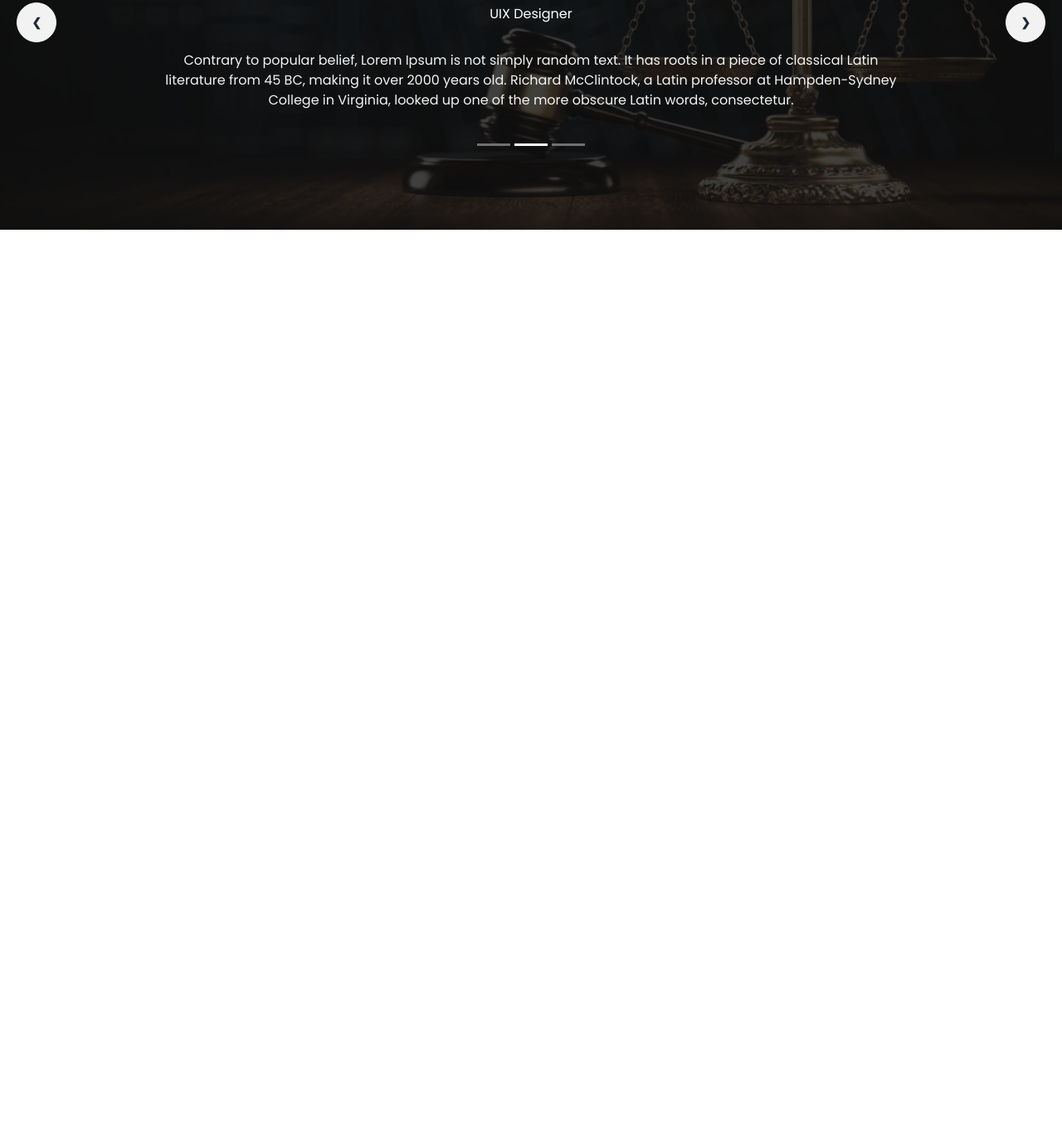
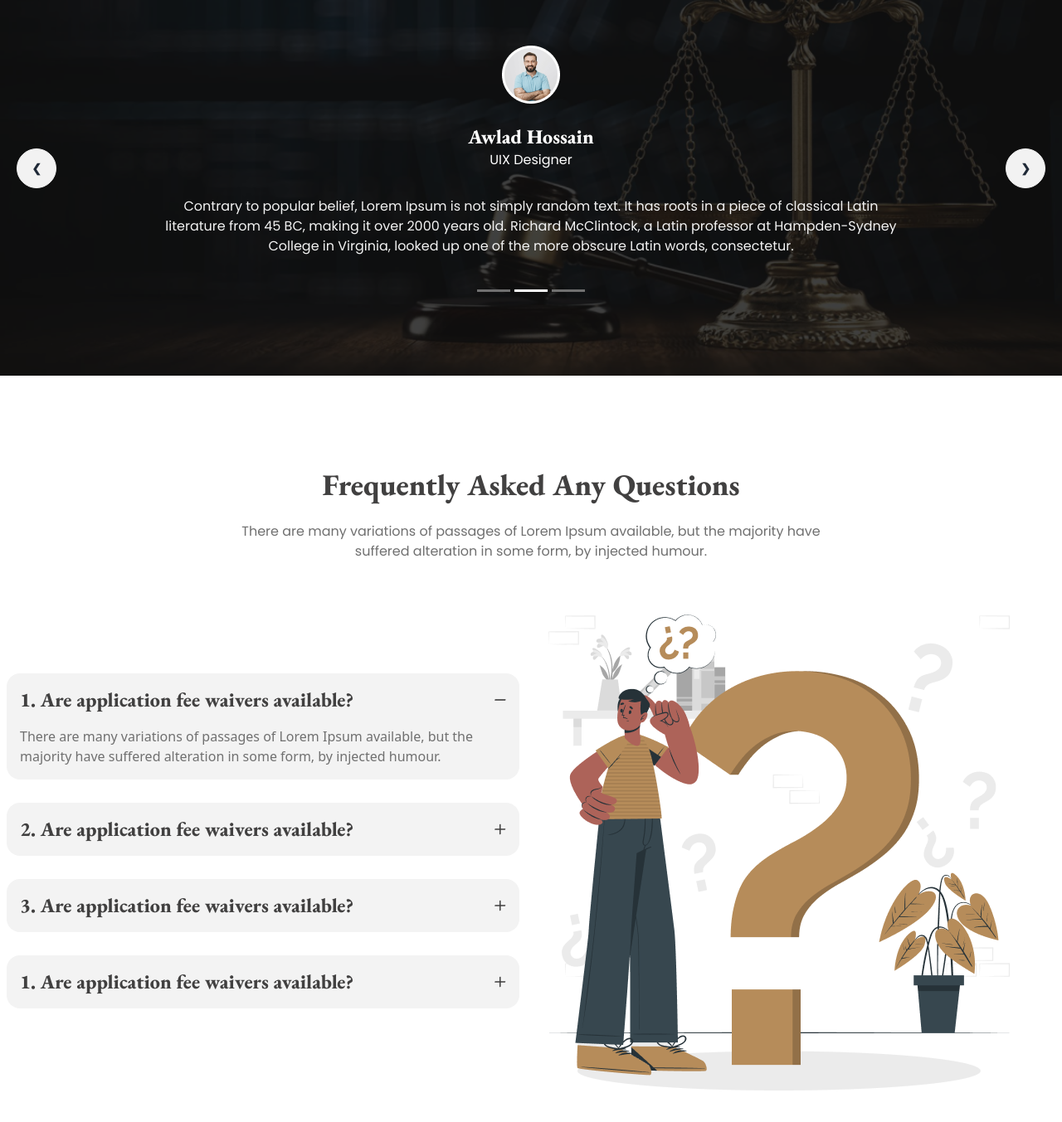
Before and after one commit to Mehedy-Tanvir/legal-solution, a plain HTML site: page index.html in a window 1280 px wide. Shown: the part 2298-3651 px from the top of the page at 83% size. Before the commit the page ends 2687 px from the top, so only its background shows below. Drawn offline with nearby package versions, Linux system fonts and the light colour scheme.

Commit message:
faq section added

```diff
--- a/index.html
+++ b/index.html
@@ -368,6 +368,20 @@
       <!-- legal practice section ends -->
       <!-- client review section starts -->
       <section class="max-w-screen-xl mx-auto pb-28">
+        <div>
+          <h1
+            class="text-4xl font-extrabold text-center font-eb-garamond text-[#414040] mb-6"
+          >
+            What Our Client Say
+          </h1>
+          <p
+            class="text-[#707070] font-poppins text-base font-normal text-center max-w-[714px] mx-auto mb-16"
+          >
+            There are many variations of passages of Lorem Ipsum available, but
+            the majority have suffered alteration in some form, by injected
+            humour.
+          </p>
+        </div>
         <div class="w-full h-[500px] carousel">
           <div id="slide1" class="relative w-full carousel-item">
             <div class="container bg-carousal-bg background-carousal">
@@ -508,6 +522,96 @@
         </div>
       </section>
       <!-- client review section ends -->
+      <!-- faq section starts -->
+      <section class="max-w-screen-xl px-2 mx-auto pb-28">
+        <div>
+          <h1
+            class="text-4xl font-extrabold text-center font-eb-garamond text-[#414040] mb-6"
+          >
+            Frequently Asked Any Questions
+          </h1>
+          <p
+            class="text-[#707070] font-poppins text-base font-normal text-center max-w-[714px] mx-auto mb-16"
+          >
+            There are many variations of passages of Lorem Ipsum available, but
+            the majority have suffered alteration in some form, by injected
+            humour.
+          </p>
+          <div
+            class="flex flex-col-reverse items-center justify-center gap-7 lg:flex-row"
+          >
+            <!-- accordion section starts -->
+            <div class="flex-1">
+              <div class="collapse collapse-plus bg-[#F3F3F3] mb-7">
+                <input type="radio" name="my-accordion-3" checked="checked" />
+                <div
+                  class="text-2xl font-extrabold text-[#414040] collapse-title font-eb-garamond"
+                >
+                  1. Are application fee waivers available?
+                </div>
+                <div class="collapse-content">
+                  <p class="text-[#707070] text-base font-normal">
+                    There are many variations of passages of Lorem Ipsum
+                    available, but the majority have suffered alteration in some
+                    form, by injected humour.
+                  </p>
+                </div>
+              </div>
+              <div class="collapse collapse-plus bg-[#F3F3F3] mb-7">
+                <input type="radio" name="my-accordion-3" />
+                <div
+                  class="text-2xl font-extrabold text-[#414040] collapse-title font-eb-garamond"
+                >
+                  2. Are application fee waivers available?
+                </div>
+                <div class="collapse-content">
+                  <p class="text-[#707070] text-base font-normal">
+                    There are many variations of passages of Lorem Ipsum
+                    available, but the majority have suffered alteration in some
+                    form, by injected humour.
+                  </p>
+                </div>
+              </div>
+              <div class="collapse collapse-plus bg-[#F3F3F3] mb-7">
+                <input type="radio" name="my-accordion-3" />
+                <div
+                  class="text-2xl font-extrabold text-[#414040] collapse-title font-eb-garamond"
+                >
+                  3. Are application fee waivers available?
+                </div>
+                <div class="collapse-content">
+                  <p class="text-[#707070] text-base font-normal">
+                    There are many variations of passages of Lorem Ipsum
+                    available, but the majority have suffered alteration in some
+                    form, by injected humour.
+                  </p>
+                </div>
+              </div>
+              <div class="collapse collapse-plus bg-[#F3F3F3] mb-7">
+                <input type="radio" name="my-accordion-3" />
+                <div
+                  class="text-2xl font-extrabold text-[#414040] collapse-title font-eb-garamond"
+                >
+                  1. Are application fee waivers available?
+                </div>
+                <div class="collapse-content">
+                  <p class="text-[#707070] text-base font-normal">
+                    There are many variations of passages of Lorem Ipsum
+                    available, but the majority have suffered alteration in some
+                    form, by injected humour.
+                  </p>
+                </div>
+              </div>
+            </div>
+            <!-- accordion section ends -->
+            <!-- faq image -->
+            <div class="flex-1">
+              <img src="./images/faq.png" alt="" />
+            </div>
+          </div>
+        </div>
+      </section>
+      <!-- faq section ends -->
     </main>
     <footer></footer>
   </body>
```
